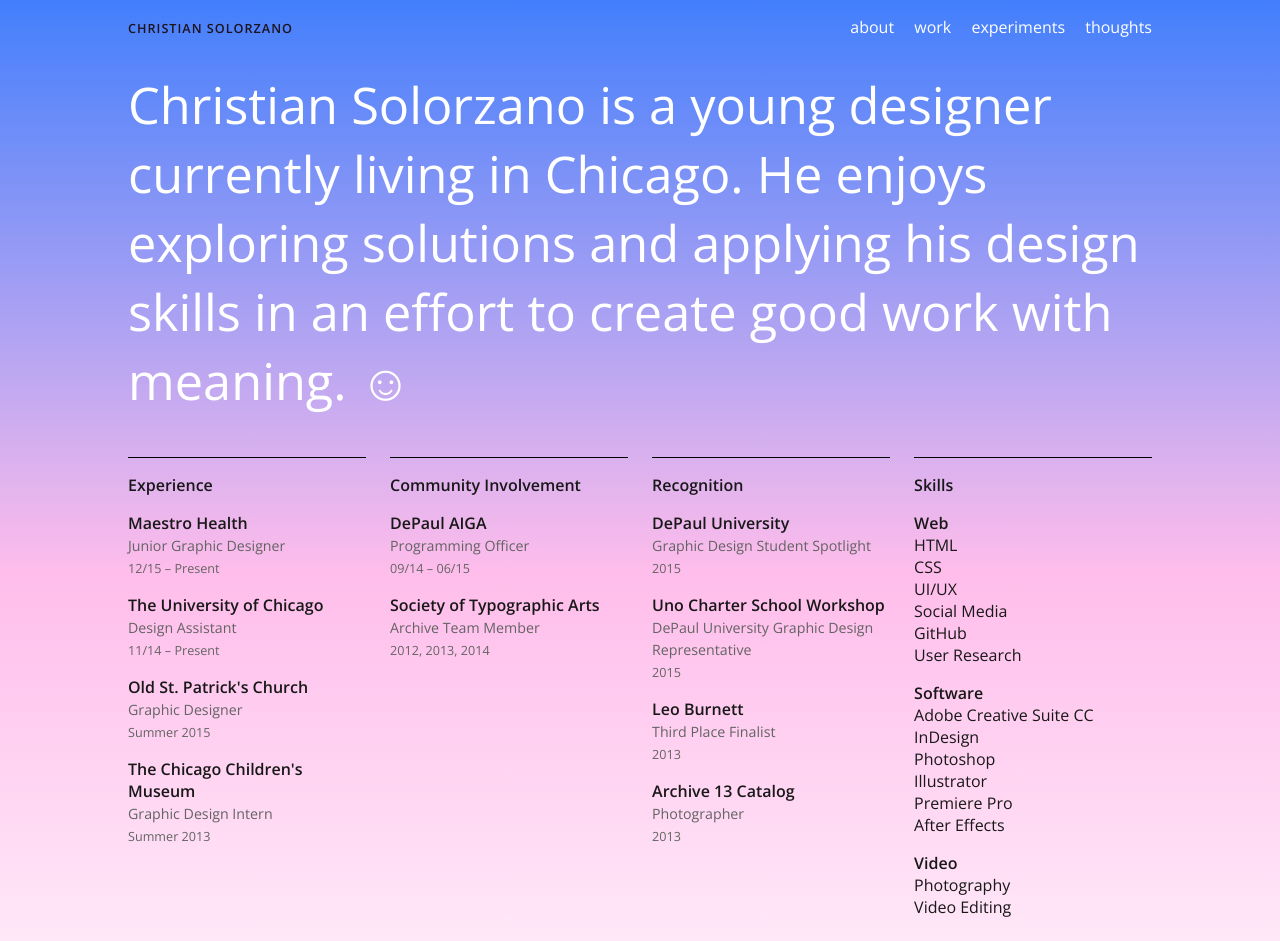
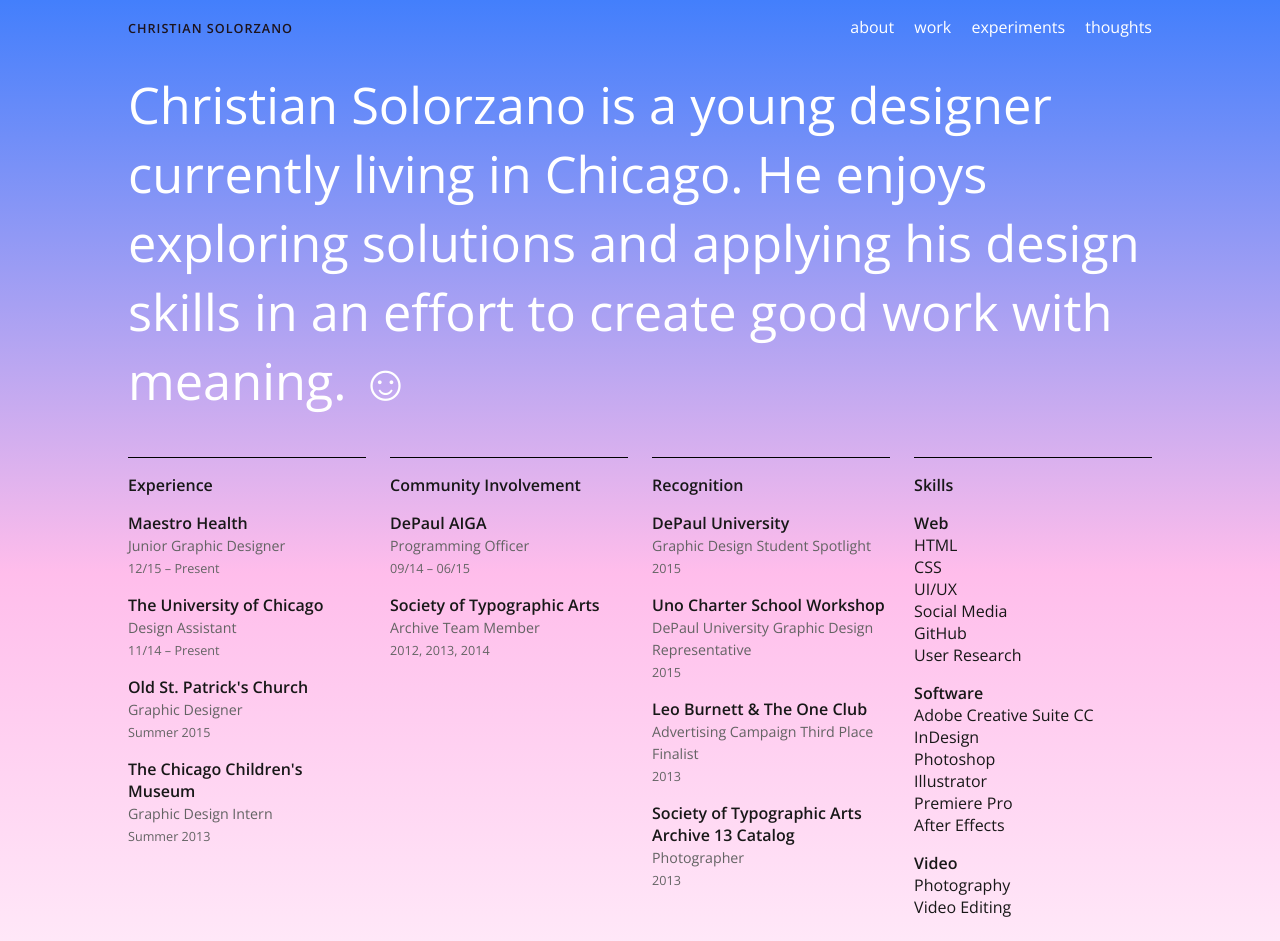
Before and after one commit to christiantype/christian-solorzano-online, a plain HTML site: page about.html in a window 1280 px wide. Shown: the top 941 px of the page. Drawn offline with nearby package versions, Linux system fonts and the light colour scheme; files that its build step writes are made by us from their sources.

```diff
--- a/about.html
+++ b/about.html
@@ -124,15 +124,15 @@
                 </span>
             </li>
             <li>
-                <lh>Leo Burnett</lh> <br>
-                <span class="jobtitle">Third Place Finalist</span> <br>
+                <lh>Leo Burnett & The One Club</lh> <br>
+                <span class="jobtitle">Advertising Campaign Third Place Finalist</span> <br>
                 <span class="date">2013</span><br>
                 <span class="description">
                     Serve as art director to create an original ad campaign for Leo Burnett's client Sprint. Collaborate with various students from different career majors.
                 </span>
             </li>
             <li>
-                <lh>Archive 13 Catalog</lh> <br>
+                <lh>Society of Typographic Arts <br> Archive 13 Catalog</lh> <br>
                 <span class="jobtitle">Photographer</span> <br>
                 <span class="date">2013</span><br>
                 <span class="description">
```
